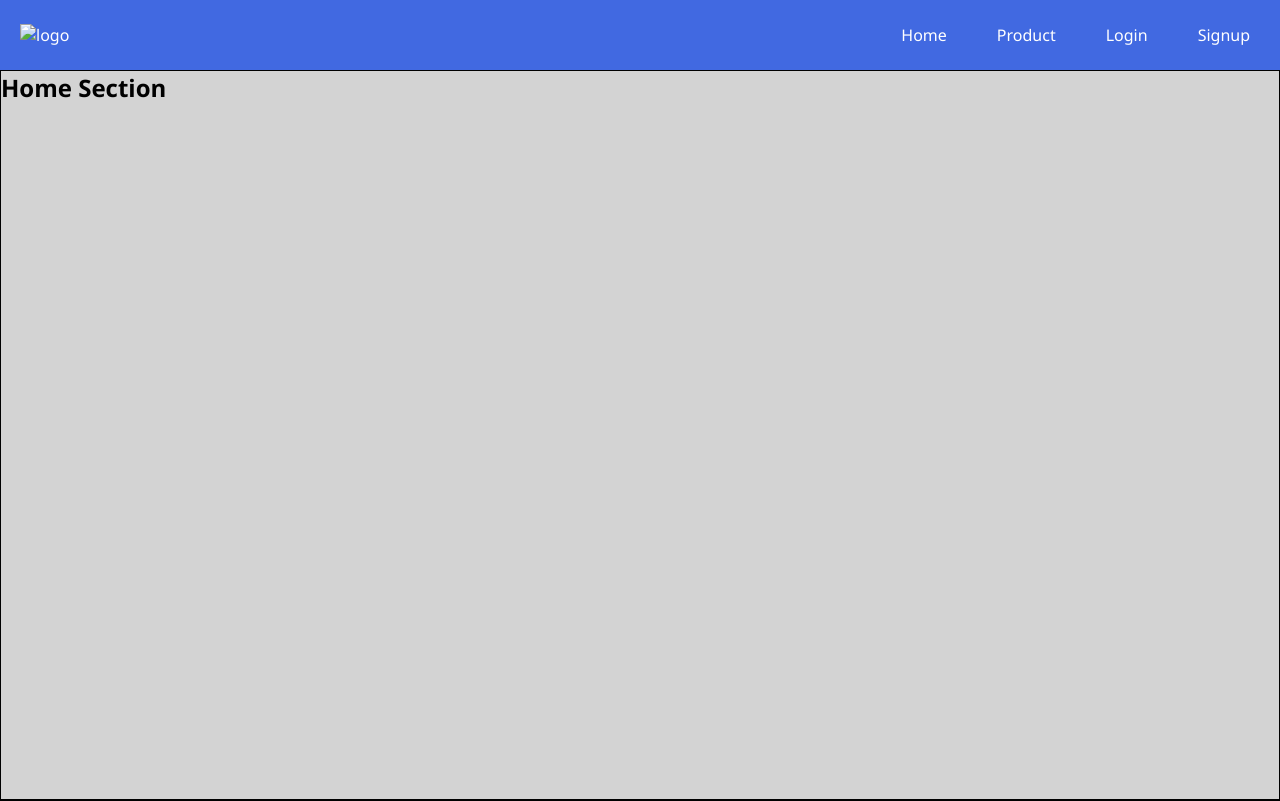
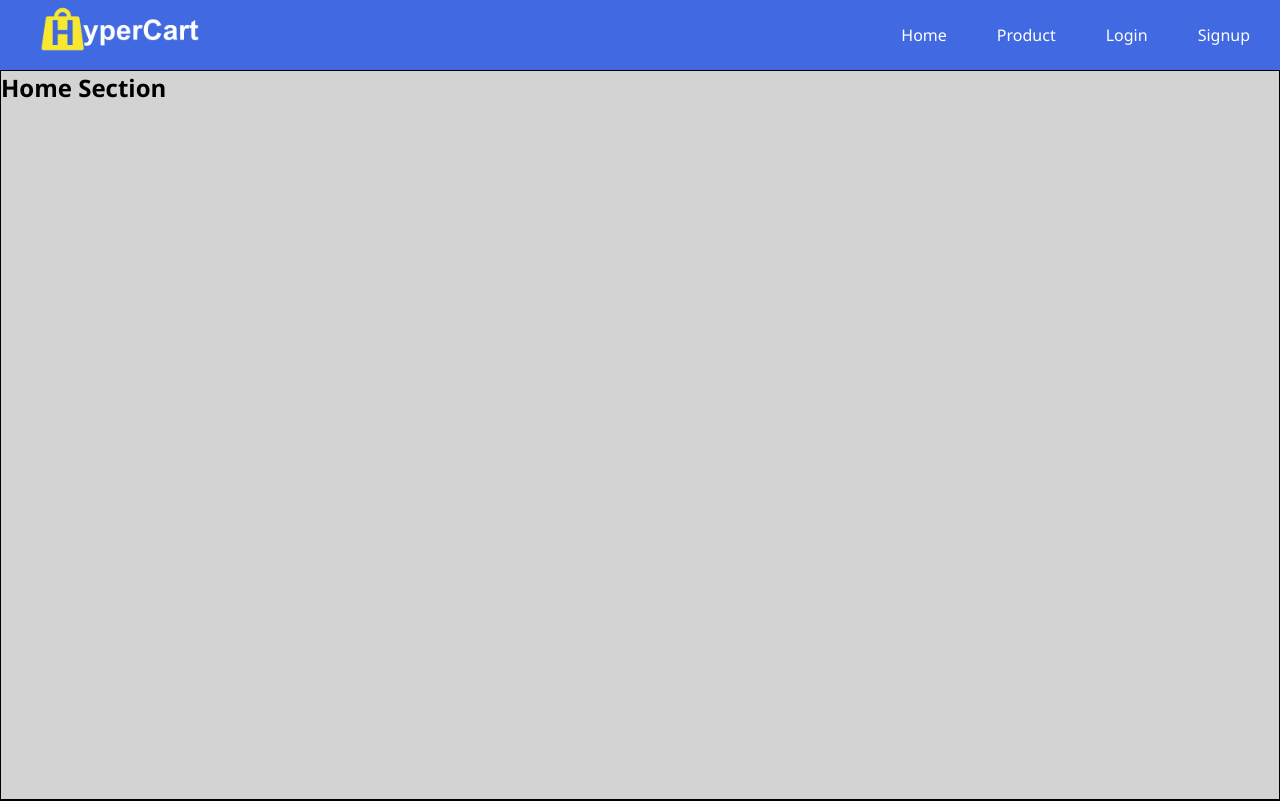
Before and after one commit to Boby25122000/HyperCart, a plain HTML site: page index.html in a window 1280 px wide. Shown: the top 801 px of the page. Drawn offline with Linux system fonts and the light colour scheme; the site is published under a folder, as on GitHub Pages, so addresses that start at the root find nothing; no server answers.

Commit message:
second commit

```diff
--- a/index.html
+++ b/index.html
@@ -11,7 +11,7 @@
     <!--! NavBar  -->
         <nav>
             <figure>
-                <img src="/Asset/logo.png" alt="logo">
+                <img src="Asset/logo.png" alt="logo">
             </figure>
 
             <ul>
```
